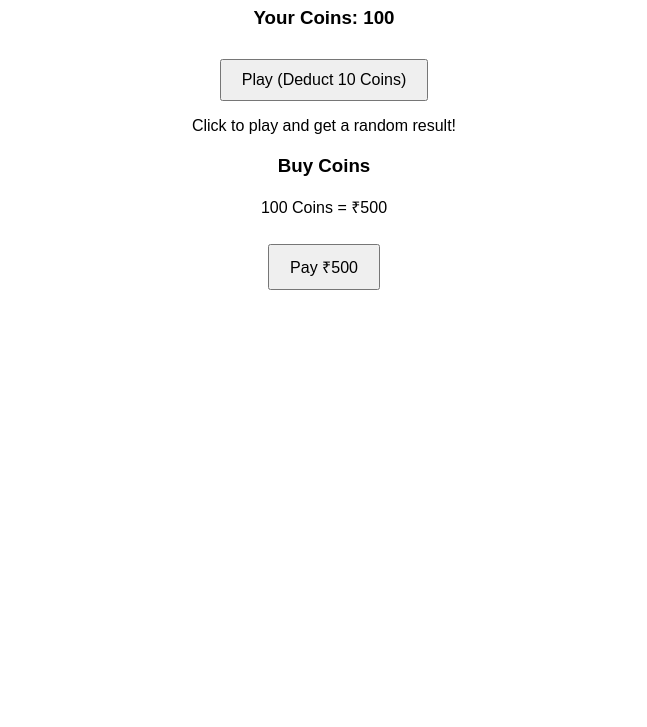
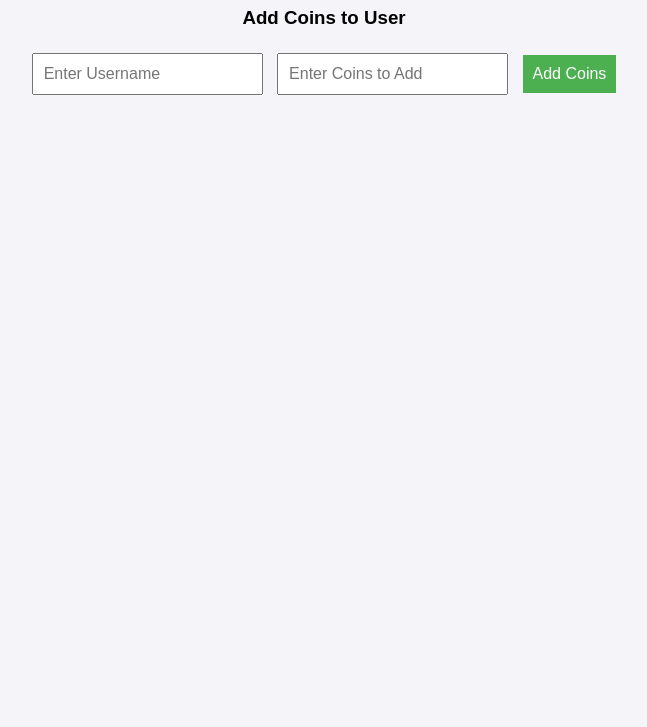
Before and after one commit to teammodx/Admin-home, a plain HTML site: page index.html in a window 1280 px wide. Shown: the part 73-800 px from the top of the page, without its empty margins (316-963 px from the left). Drawn offline with Linux system fonts and the light colour scheme.

Commit message:
Update index.html

```diff
--- a/index.html
+++ b/index.html
@@ -3,68 +3,64 @@
 <head>
     <meta charset="UTF-8">
     <meta name="viewport" content="width=device-width, initial-scale=1.0">
-    <title>Coin System</title>
+    <title>Admin Panel</title>
     <style>
         body {
             text-align: center;
             font-family: Arial, sans-serif;
-            transition: background 1s;
+            background-color: #f4f4f9;
         }
 
-        .coin-info, .result, .buy-section {
+        .container {
             margin: 20px auto;
         }
 
+        input, button {
+            padding: 10px;
+            margin: 5px;
+            font-size: 16px;
+        }
+
         button {
-            padding: 10px 20px;
-            font-size: 16px;
+            background: #4CAF50;
+            color: white;
+            border: none;
+            cursor: pointer;
+        }
+
+        button:hover {
+            opacity: 0.8;
+        }
+
+        #status-message {
+            color: green;
             margin-top: 10px;
-            cursor: pointer;
         }
     </style>
 </head>
 <body>
-    <h1>Coin System</h1>
-    <div class="coin-info">
-        <h3>Your Coins: <span id="user-coins">100</span></h3>
-    </div>
-
-    <div class="result">
-        <button onclick="playGame()">Play (Deduct 10 Coins)</button>
-        <p id="game-result">Click to play and get a random result!</p>
-    </div>
-
-    <div class="buy-section">
-        <h3>Buy Coins</h3>
-        <p>100 Coins = ₹500</p>
-        <a href="upi://pay?pa=sharadkombe-1@okicici&pn=Sharad Kombe&mc=&tid=&tr=&tn=Add Coins&am=500&cu=INR">
-            <button>Pay ₹500</button>
-        </a>
+    <h1>Admin Panel</h1>
+    <div class="container">
+        <h3>Add Coins to User</h3>
+        <input type="text" id="username" placeholder="Enter Username" />
+        <input type="number" id="coins" placeholder="Enter Coins to Add" />
+        <button onclick="addCoins()">Add Coins</button>
+        <p id="status-message"></p>
     </div>
 
     <script>
-        let coins = 100;
+        // Add coins to user (simulated for localStorage)
+        function addCoins() {
+            const username = document.getElementById("username").value.trim();
+            const coinsToAdd = parseInt(document.getElementById("coins").value, 10);
+            if (username && coinsToAdd > 0) {
+                const userCoins = localStorage.getItem(username) || 0;
+                const updatedCoins = parseInt(userCoins, 10) + coinsToAdd;
+                localStorage.setItem(username, updatedCoins);
 
-        // Change background color every minute
-        function changeBackground() {
-            const colors = ["red", "orange", "yellow", "green", "blue", "indigo", "violet"];
-            let index = 0;
-            setInterval(() => {
-                document.body.style.backgroundColor = colors[index];
-                index = (index + 1) % colors.length;
-            }, 60000);
-        }
-        changeBackground();
-
-        // Play game and deduct coins
-        function playGame() {
-            if (coins >= 10) {
-                coins -= 10;
-                document.getElementById("user-coins").innerText = coins;
-                const result = Math.random() > 0.5 ? "BIG" : "SMALL";
-                document.getElementById("game-result").innerText = `Result: ${result}`;
+                document.getElementById("status-message").innerText = `${coinsToAdd} coins added to ${username}. Total: ${updatedCoins}`;
             } else {
-                alert("Not enough coins! Please buy more.");
+                document.getElementById("status-message").innerText = "Invalid input. Please try again.";
             }
         }
     </script>
```
